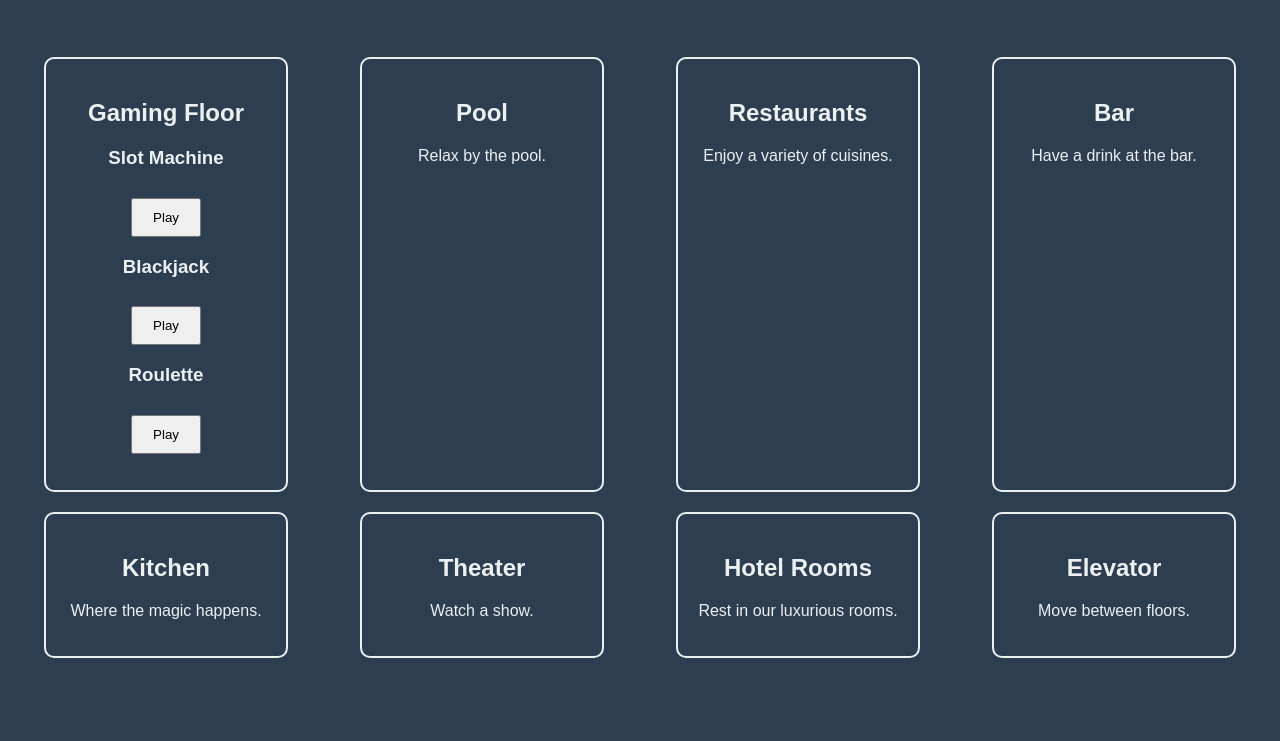
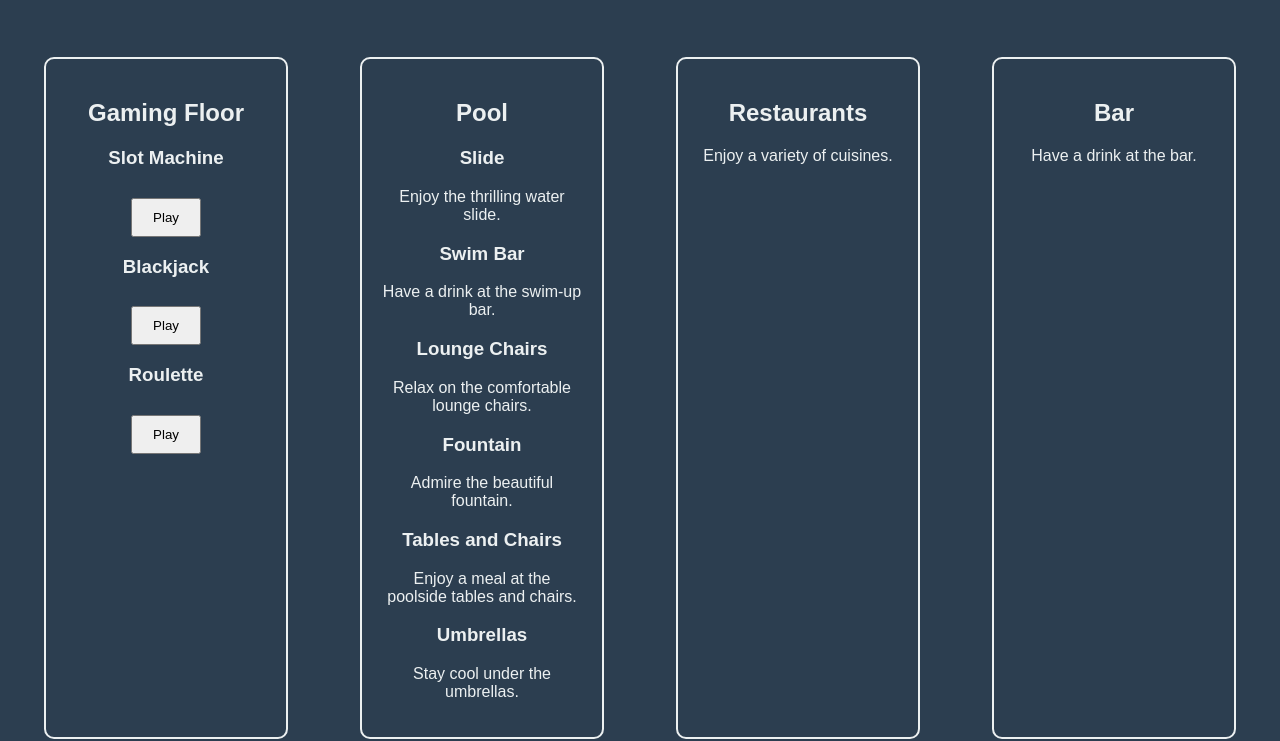
Before and after one commit to mreynolds-launchcg/agent_smith, a plain HTML site: page Index.html in a window 1280 px wide. Shown: the part 61-802 px from the top of the page. Drawn offline with Linux system fonts and the light colour scheme.

Commit message:
7. in the simulation, add the following attractions to the pool floor: slide, swim bar, lounge chairs, fountain, tables and chairs, umbrellas

```diff
--- a/Index.html
+++ b/Index.html
@@ -29,7 +29,30 @@
         </section>
         <section id="pool">
             <h2>Pool</h2>
-            <p>Relax by the pool.</p>
+            <div id="slide">
+                <h3>Slide</h3>
+                <p>Enjoy the thrilling water slide.</p>
+            </div>
+            <div id="swim-bar">
+                <h3>Swim Bar</h3>
+                <p>Have a drink at the swim-up bar.</p>
+            </div>
+            <div id="lounge-chairs">
+                <h3>Lounge Chairs</h3>
+                <p>Relax on the comfortable lounge chairs.</p>
+            </div>
+            <div id="fountain">
+                <h3>Fountain</h3>
+                <p>Admire the beautiful fountain.</p>
+            </div>
+            <div id="tables-chairs">
+                <h3>Tables and Chairs</h3>
+                <p>Enjoy a meal at the poolside tables and chairs.</p>
+            </div>
+            <div id="umbrellas">
+                <h3>Umbrellas</h3>
+                <p>Stay cool under the umbrellas.</p>
+            </div>
         </section>
         <section id="restaurants">
             <h2>Restaurants</h2>
```
Also changed, not shown: pics/agent_smith_prompt4.JPG (added), pics/agent_smith_prompt_5.png (added), pics/agent_smith_prompt_7.png (added), pics/prompts_5.png (added), 1 other file.
